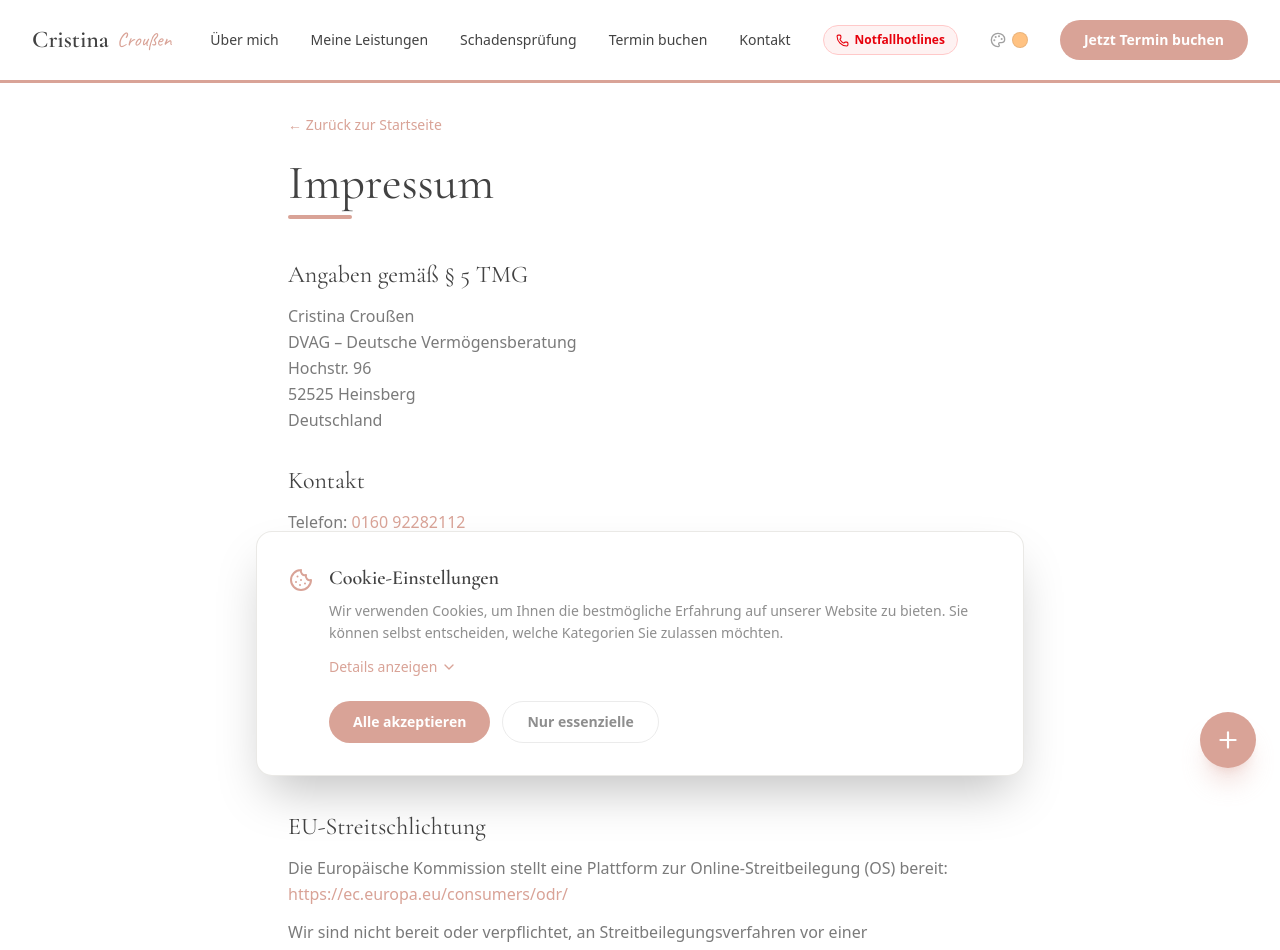
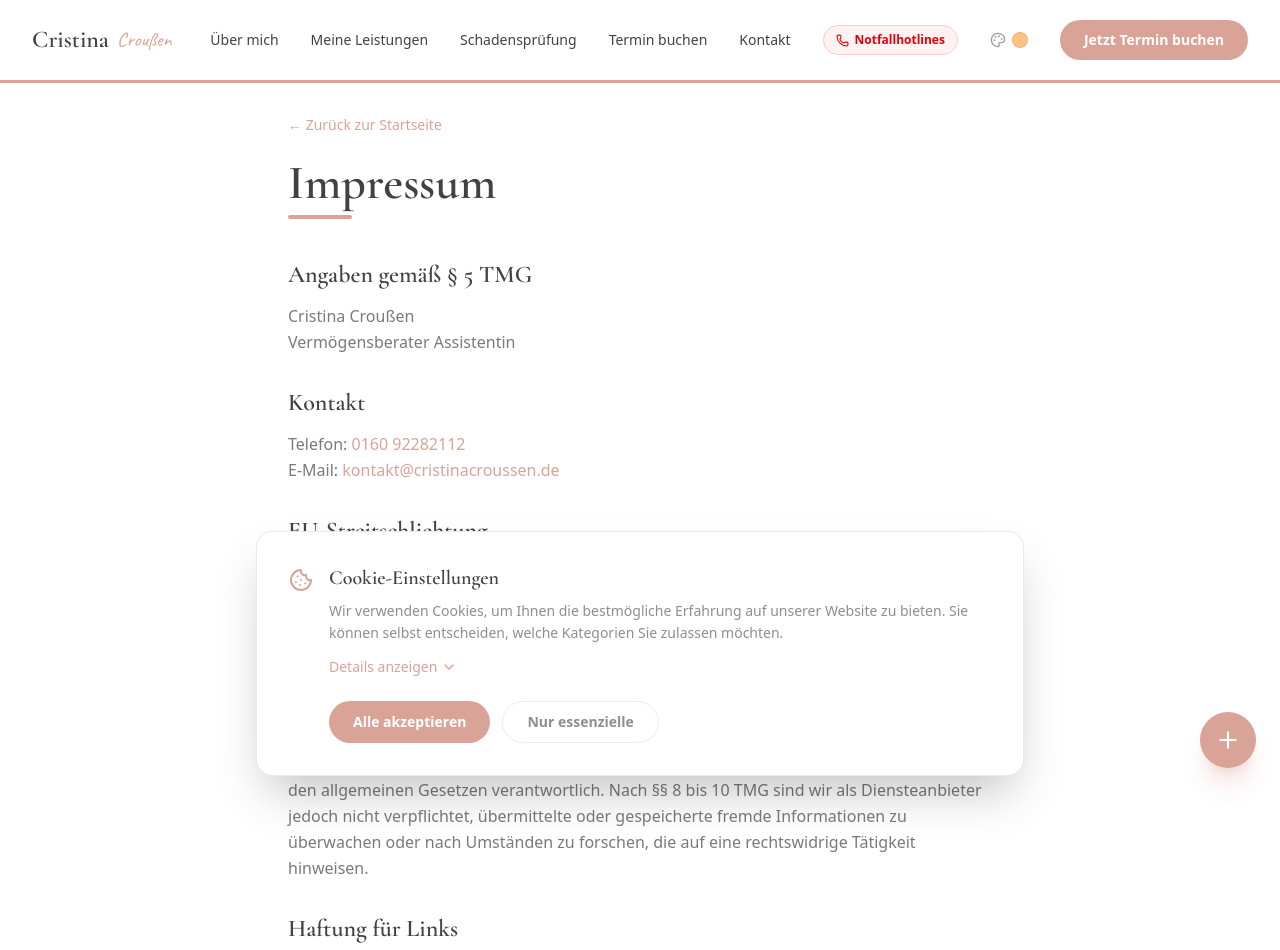
Before and after one commit to Janick97/cristina-croussen, a Next.js app: page /impressum in a window 1280 px wide. Shown: the top 950 px of the page. Built offline with nearby package versions, Linux system fonts and the light colour scheme.

Commit message:
Impressum: DVAG entfernt, Adresse entfernt

```diff
--- a/src/app/impressum/page.tsx
+++ b/src/app/impressum/page.tsx
@@ -2,7 +2,7 @@ import type { Metadata } from "next";
 
 export const metadata: Metadata = {
   title: "Impressum | Cristina Croußen",
-  description: "Impressum von Cristina Croußen, Finanzcoach & Vermögensberater Assistentin der DVAG.",
+  description: "Impressum von Cristina Croußen, Finanzcoach & Vermögensberater Assistentin.",
 };
 
 export default function Impressum() {
@@ -15,31 +15,25 @@ export default function Impressum() {
         >
           ← Zurück zur Startseite
         </a>
-        <h1 className="font-[family-name:var(--font-londrina)] text-4xl text-dark sm:text-5xl">
+        <h1 className="font-[family-name:var(--font-londrina)] font-semibold text-4xl text-dark sm:text-5xl">
           Impressum
         </h1>
         <div className="mt-2 h-1 w-16 rounded-full bg-primary" />
 
         <div className="mt-10 space-y-8 text-dark/70 leading-relaxed">
           <section>
-            <h2 className="mb-3 font-[family-name:var(--font-londrina)] text-2xl text-dark">
+            <h2 className="mb-3 font-[family-name:var(--font-londrina)] font-semibold text-2xl text-dark">
               Angaben gemäß § 5 TMG
             </h2>
             <p>
               Cristina Croußen
               <br />
-              DVAG – Deutsche Vermögensberatung
-              <br />
-              Hochstr. 96
-              <br />
-              52525 Heinsberg
-              <br />
-              Deutschland
+              Vermögensberater Assistentin
             </p>
           </section>
 
           <section>
-            <h2 className="mb-3 font-[family-name:var(--font-londrina)] text-2xl text-dark">
+            <h2 className="mb-3 font-[family-name:var(--font-londrina)] font-semibold text-2xl text-dark">
               Kontakt
             </h2>
             <p>
@@ -47,30 +41,16 @@ export default function Impressum() {
               <a href="tel:+4916092282112" className="text-primary hover:underline">
                 0160 92282112
               </a>
+              <br />
+              E-Mail:{" "}
+              <a href="mailto:kontakt@cristinacroussen.de" className="text-primary hover:underline">
+                kontakt@cristinacroussen.de
+              </a>
             </p>
           </section>
 
           <section>
-            <h2 className="mb-3 font-[family-name:var(--font-londrina)] text-2xl text-dark">
-              Berufsbezeichnung & Aufsichtsbehörde
-            </h2>
-            <p>
-              Cristina Croußen ist als selbstständige Handelsvertreterin gemäß
-              § 84 HGB für die Deutsche Vermögensberatung AG (DVAG) tätig.
-            </p>
-            <p className="mt-3">
-              <strong>Deutsche Vermögensberatung AG</strong>
-              <br />
-              Andreas-Weg 1
-              <br />
-              60439 Frankfurt am Main
-              <br />
-              Deutschland
-            </p>
-          </section>
-
-          <section>
-            <h2 className="mb-3 font-[family-name:var(--font-londrina)] text-2xl text-dark">
+            <h2 className="mb-3 font-[family-name:var(--font-londrina)] font-semibold text-2xl text-dark">
               EU-Streitschlichtung
             </h2>
             <p>
@@ -93,7 +73,7 @@ export default function Impressum() {
           </section>
 
           <section>
-            <h2 className="mb-3 font-[family-name:var(--font-londrina)] text-2xl text-dark">
+            <h2 className="mb-3 font-[family-name:var(--font-londrina)] font-semibold text-2xl text-dark">
               Haftung für Inhalte
             </h2>
             <p>
@@ -108,7 +88,7 @@ export default function Impressum() {
           </section>
 
           <section>
-            <h2 className="mb-3 font-[family-name:var(--font-londrina)] text-2xl text-dark">
+            <h2 className="mb-3 font-[family-name:var(--font-londrina)] font-semibold text-2xl text-dark">
               Haftung für Links
             </h2>
             <p>
```
